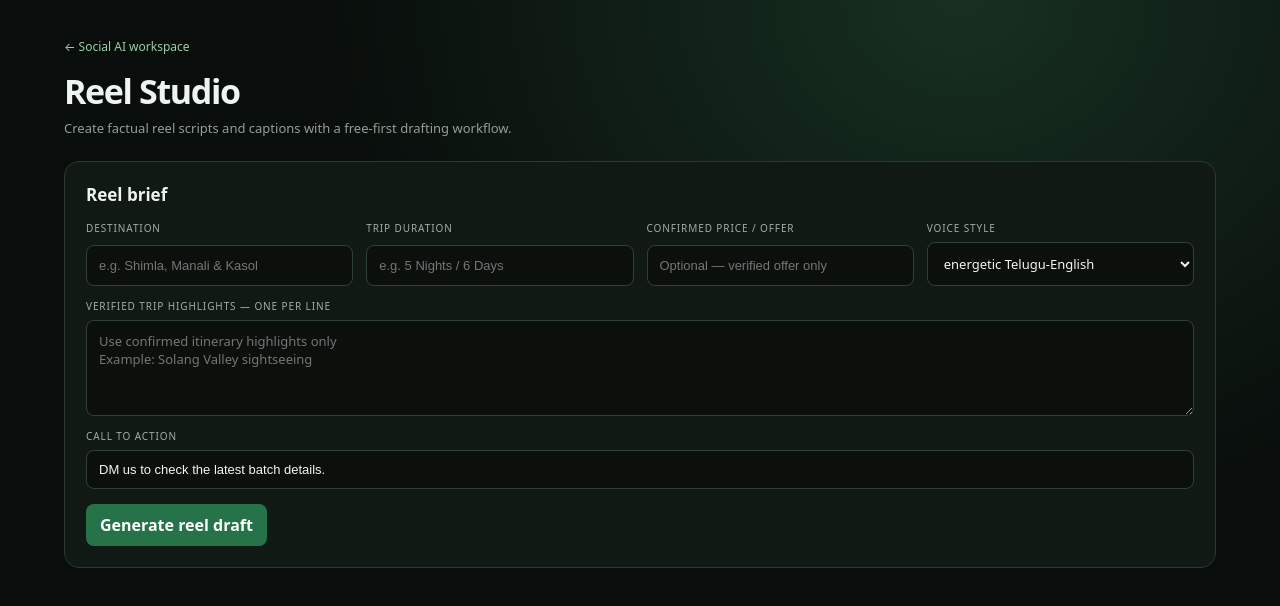
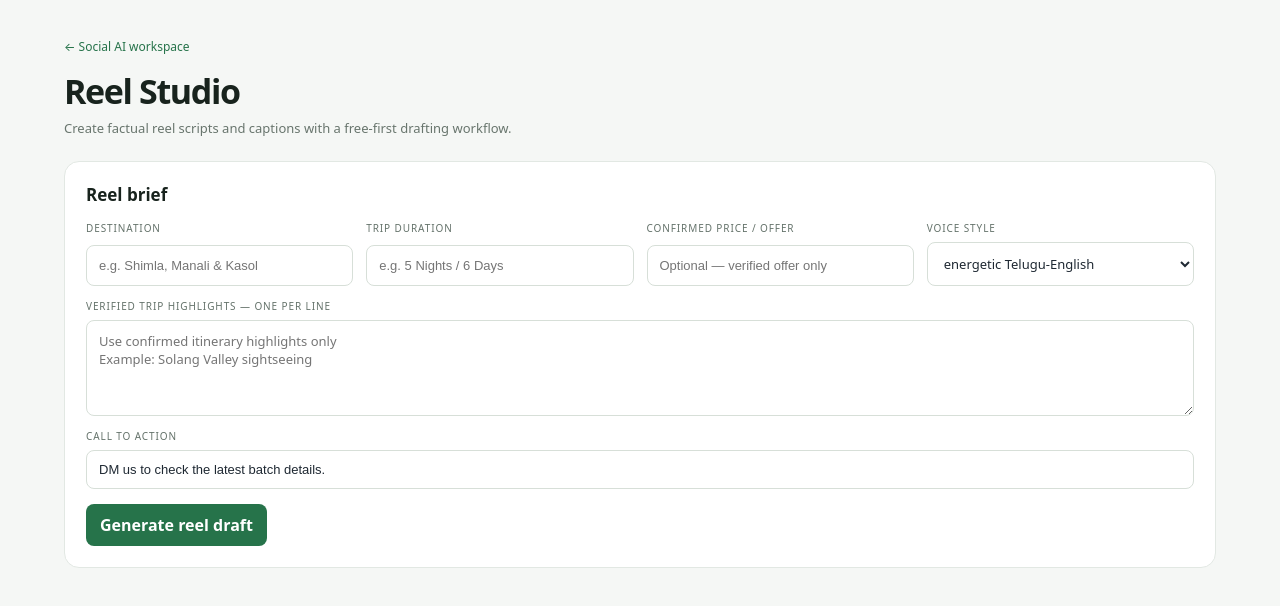
Before and after one commit to manyaraprivevacations-1029/oathome-llm, a Next.js app in the folder website/: page /social/reels in a window 1280 px wide. Shown: the top 606 px of the page. Built offline with nearby package versions, Linux system fonts and the light colour scheme.

Commit message:
Apply clean professional light theme to OAT Social AI

```diff
--- a/website/app/social/reels/page.tsx
+++ b/website/app/social/reels/page.tsx
@@ -4,10 +4,10 @@ import { useState, type CSSProperties } from "react";
 import Link from "next/link";
 import { getSocialSupabase } from "@/lib/social/supabase-browser";
 
-const shell:CSSProperties={minHeight:"100vh",padding:"34px clamp(18px,5vw,64px)",background:"radial-gradient(ellipse at 75% 0%,#173021 0%,#090d0b 48%)",color:"#eef4ef"};
-const panel:CSSProperties={border:"1px solid #2a3b30",borderRadius:15,padding:21,background:"#111914"};
-const label:CSSProperties={display:"grid",gap:7,color:"#9eafa3",fontSize:10,letterSpacing:".09em"};
-const field:CSSProperties={width:"100%",boxSizing:"border-box",padding:"11px 12px",border:"1px solid #304238",borderRadius:8,background:"#0b100d",color:"#f2f5f2",fontSize:13};
+const shell:CSSProperties={minHeight:"100vh",padding:"34px clamp(18px,5vw,64px)",background:"#f5f7f5",color:"#18231d"};
+const panel:CSSProperties={border:"1px solid #e2e8e3",borderRadius:15,padding:21,background:"#ffffff"};
+const label:CSSProperties={display:"grid",gap:7,color:"#65736b",fontSize:10,letterSpacing:".09em"};
+const field:CSSProperties={width:"100%",boxSizing:"border-box",padding:"11px 12px",border:"1px solid #d7dfd8",borderRadius:8,background:"#ffffff",color:"#1f2933",fontSize:13};
 const button:CSSProperties={padding:"10px 14px",border:0,borderRadius:8,background:"#26734a",color:"white",fontWeight:700,cursor:"pointer"};
 
 export default function ReelStudioPage(){
@@ -56,7 +56,7 @@ export default function ReelStudioPage(){
   }
 
   return <main style={shell}>
-    <header style={{marginBottom:24}}><Link href="/social" style={{color:"#9bd0aa",fontSize:12,textDecoration:"none"}}>← Social AI workspace</Link><h1 style={{fontSize:34,letterSpacing:"-.04em",margin:"12px 0 5px"}}>Reel Studio</h1><p style={{color:"#91a096",fontSize:13,margin:0}}>Create factual reel scripts and captions with a free-first drafting workflow.</p></header>
+    <header style={{marginBottom:24}}><Link href="/social" style={{color:"#26734a",fontSize:12,textDecoration:"none"}}>← Social AI workspace</Link><h1 style={{fontSize:34,letterSpacing:"-.04em",margin:"12px 0 5px"}}>Reel Studio</h1><p style={{color:"#68756d",fontSize:13,margin:0}}>Create factual reel scripts and captions with a free-first drafting workflow.</p></header>
     <section style={{...panel,marginBottom:16}}>
       <h2 style={{fontSize:17,margin:"0 0 15px"}}>Reel brief</h2>
       <div style={{display:"grid",gridTemplateColumns:"repeat(auto-fit,minmax(220px,1fr))",gap:13}}>
@@ -73,8 +73,8 @@ export default function ReelStudioPage(){
       <div style={{display:"flex",justifyContent:"space-between",alignItems:"center",gap:12,flexWrap:"wrap"}}><h2 style={{fontSize:17,margin:0}}>Your reel script</h2><button onClick={saveDraft} disabled={saving} style={button}>{saving?"Saving…":"Save to Content Planner"}</button></div>
       <textarea aria-label="Editable reel script" value={script} onChange={e=>setScript(e.target.value)} rows={15} style={{...field,marginTop:14,resize:"vertical",lineHeight:1.7}}/>
       <h3 style={{fontSize:13,margin:"18px 0 8px"}}>Instagram caption</h3><textarea aria-label="Editable Instagram caption" value={caption} onChange={e=>setCaption(e.target.value)} rows={5} style={{...field,resize:"vertical",lineHeight:1.7}}/>
-      <p style={{fontSize:10,color:"#829087",lineHeight:1.6}}>This is a script and caption drafting tool, not a video renderer. It does not generate footage or publish to Instagram.</p>
+      <p style={{fontSize:10,color:"#748078",lineHeight:1.6}}>This is a script and caption drafting tool, not a video renderer. It does not generate footage or publish to Instagram.</p>
     </section>}
-    {error&&<p role="alert" style={{color:"#ff9b9b",fontSize:12}}>{error}</p>}{notice&&<p role="status" style={{color:"#9bd9ae",fontSize:12}}>{notice}</p>}
+    {error&&<p role="alert" style={{color:"#b42318",fontSize:12}}>{error}</p>}{notice&&<p role="status" style={{color:"#26734a",fontSize:12}}>{notice}</p>}
   </main>;
 }
```
